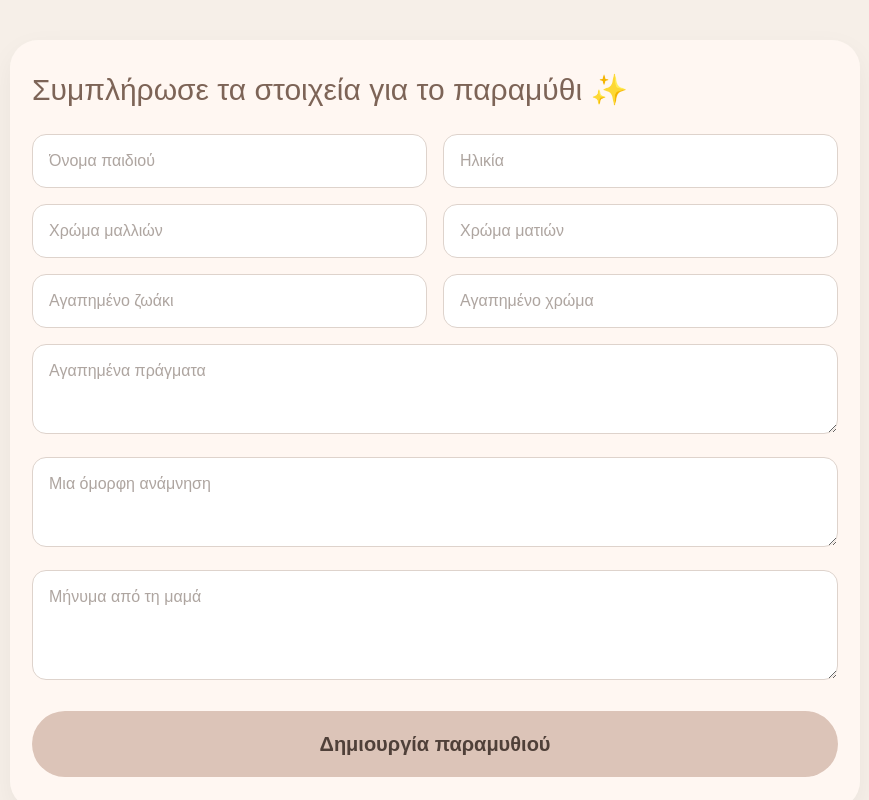
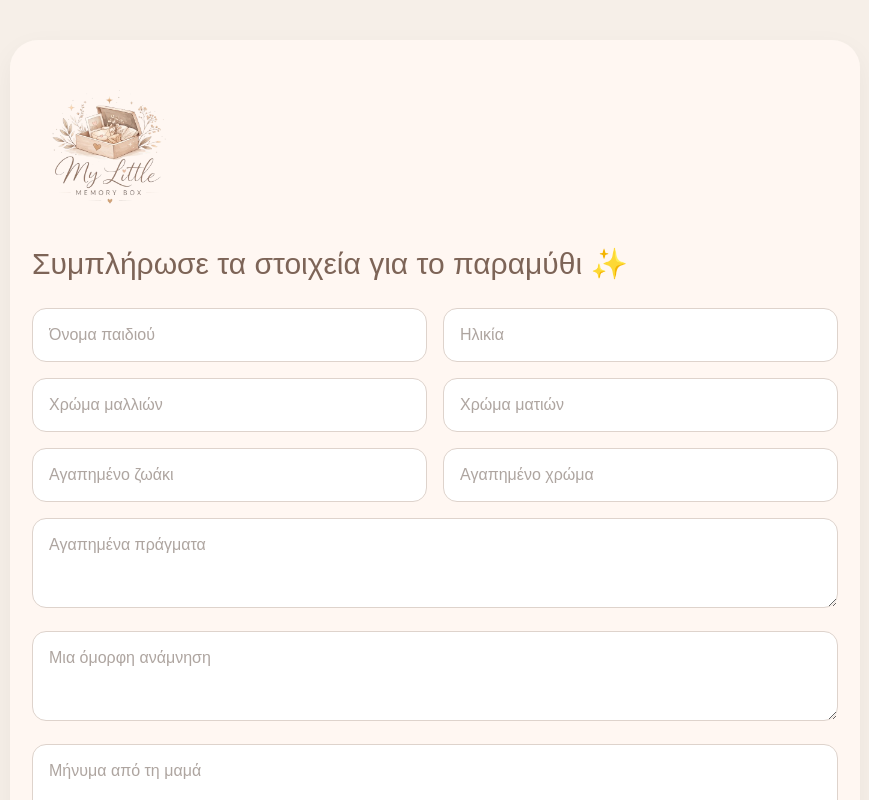
Before and after one commit to mylittlememorybox/My-little-memory-box-, a Next.js app: page /story-details in a window 1280 px wide. Shown: the top 800 px of the page, without its empty margins (205-1074 px from the left). Built offline with nearby package versions, Linux system fonts and the light colour scheme.

Commit message:
Update page.tsx

```diff
--- a/app/story-details/page.tsx
+++ b/app/story-details/page.tsx
@@ -95,6 +95,18 @@ export default function StoryDetailsPage() {
           boxShadow: "0 10px 28px rgba(0,0,0,0.05)",
         }}
       >
+        <a href="/" style={{ display: "block", textAlign: "center", marginBottom: "24px" }}>
+  <img
+    src="/logo.png"
+    alt="My Little Memory Box"
+    style={{
+      width: "150px",
+      height: "auto",
+      objectFit: "contain",
+      cursor: "pointer",
+    }}
+  />
+</a>
         <h1
           style={{
             fontSize: "30px",
```
